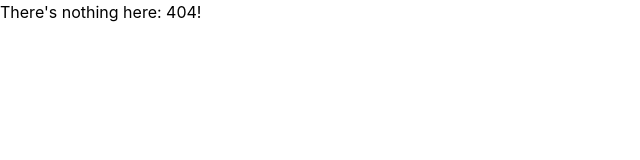
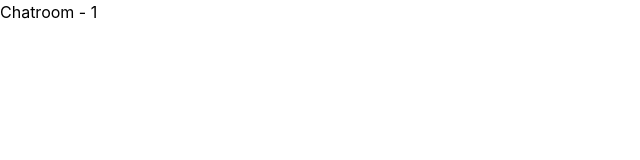
Before and after one commit to Stevolisis/carmachat, a React (Create React App) app: page /chatroom/1 in a window 1280 px wide. Before the commit this address had no page. Shown: the top 160 px of the page, without its empty margins (0-640 px from the left). Built offline with nearby package versions, Linux system fonts and the light colour scheme.

Commit message:
chatroom and dashboard created

```diff
--- /dev/null
+++ b/src/pages/chatroom.js
@@ -0,0 +1,13 @@
+import { useParams } from "react-router-dom"
+
+export default function Chatroom(){
+    const { room } = useParams();
+
+    return(
+        <>
+            <div>
+                Chatroom - {room}
+            </div>
+        </>
+    )
+}
--- /dev/null
+++ b/src/pages/dashboard.js
@@ -0,0 +1,10 @@
+
+
+export default function Dashboard(){
+
+    return(
+        <>
+            Dashboard
+        </>
+    )
+}
--- a/src/pages/login.js
+++ b/src/pages/login.js
@@ -2,14 +2,14 @@
 import Header from '../components/Header';
 import { useState } from 'react';
 import Swal from 'sweetalert2';
-import { useNavigation } from 'react-router-dom';
+import { useNavigate } from 'react-router-dom';
 import api from '../utils/axiosConfig';
 
 export default function LogIn() {
   const [email,setEmail] = useState('');
   const [password,setPassword] = useState('');
   const [loading,setLoading] = useState(false);
-  const router = useNavigation();
+  const navigate = useNavigate();
 
   const Toast = Swal.mixin({
     toast: true,
@@ -25,32 +25,32 @@ export default function LogIn() {
   });
   // Mikeidowu1.
   function handleSubmit(e){
+    e.preventDefault();
     setLoading(true);
     api.post('/auth/login',{
       email:email,
       password:password,
     })
     .then(res=>{
-      const data = res.data;
-      console.log(data);
-      // if(data.succeeded === true){
-      //   Toast.fire({
-      //     icon: 'success',
-      //     title: data.message
-      //   });
-      //   router.push('/', undefined, { shallow: true });
-      // }else{
-      //   Toast.fire({
-      //     icon: 'error',
-      //     title: 'Error Occured!'
-      //   });
-      // }
+      const status = res.data.status;
+      if(status === 'success'){
+        Toast.fire({
+          icon: 'success',
+          title: status
+        });
+        navigate('/dashboard');
+      }else{
+        Toast.fire({
+          icon: 'error',
+          title: status
+        });
+      }
 
     }).catch(err=>{
       console.log(err);
       Toast.fire({
         icon: 'error',
-        title: 'Error Occured!'
+        title: err.response.data.status
       });
     }).finally(fin=>{
       setLoading(false);
```
Also changed, not shown: src/App.js (+10 -0 lines).
